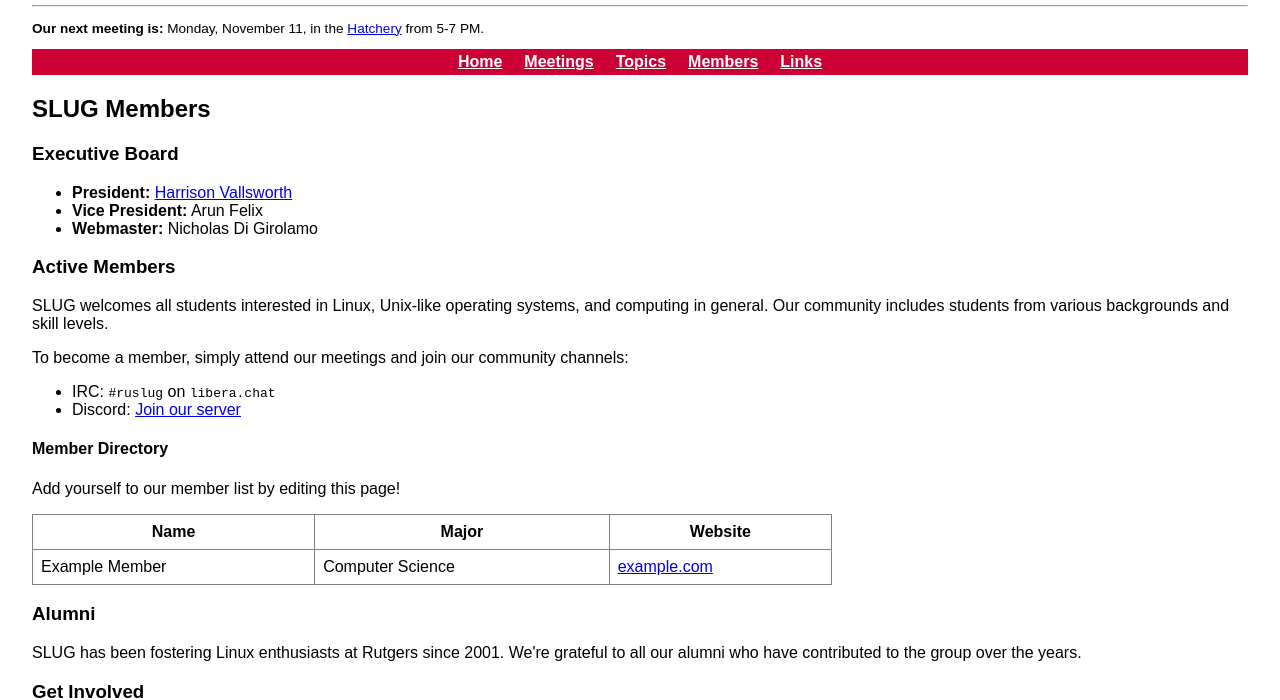
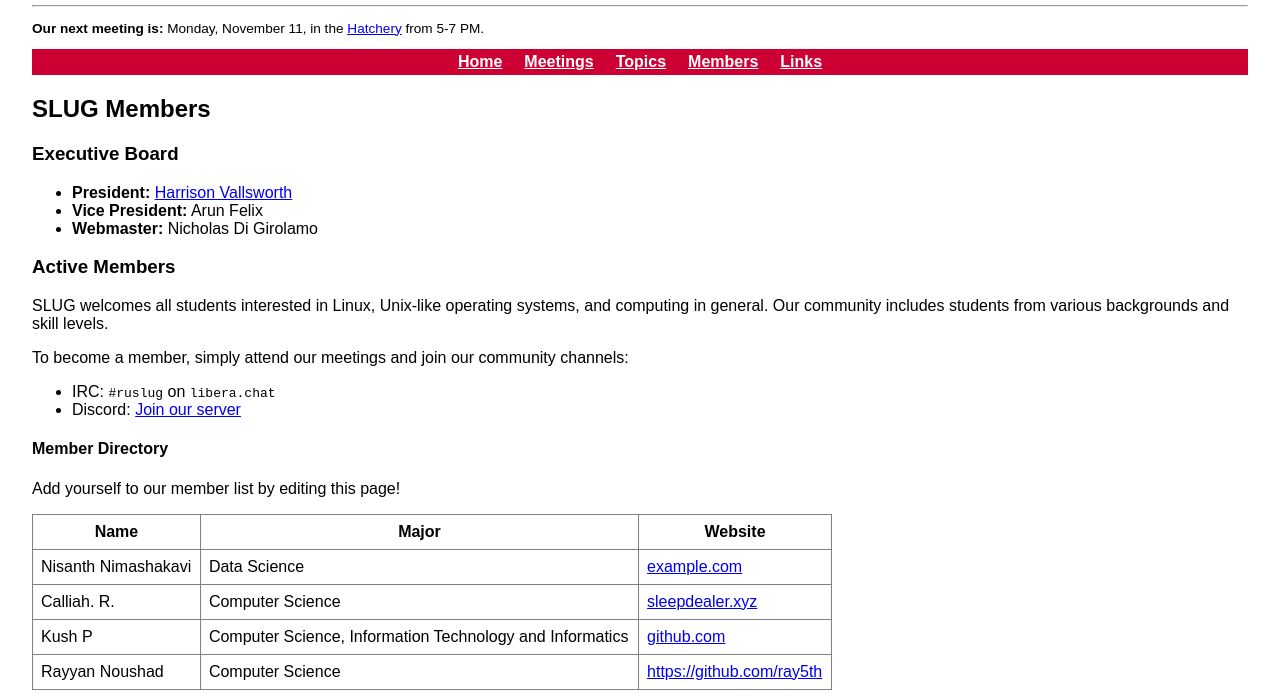
Before and after one commit to ruslug/ruslug.github.io, a plain HTML site: page docs/members/index.html in a window 1280 px wide. Shown: the part 107-807 px from the top of the page. Drawn offline with Linux system fonts and the light colour scheme.

Commit message:
Wed Apr  8 01:05:35 UTC 2026

```diff
--- a/docs/members/index.html
+++ b/docs/members/index.html
@@ -94,9 +94,24 @@ Student Linux User Group
       </thead>
       <tbody>
         <tr>
-          <td>Example Member</td>
+          <td>Nisanth Nimashakavi</td>
+          <td>Data Science</td>
+          <td><a href="https://nisanthnimashakavi.vercel.app/">example.com</a></td>
+        </tr>
+        <tr>
+          <td>Calliah. R.</td>
           <td>Computer Science</td>
-          <td><a href="https://example.com">example.com</a></td>
+          <td><a href="https://sleepdealer.xyz">sleepdealer.xyz</a></td>
+        </tr>
+        <tr>
+          <td>Kush P</td>
+          <td>Computer Science, Information Technology and Informatics</td>
+          <td><a href="https://github.com/kjp222">github.com</a></td>
+        </tr>
+        <tr>
+          <td> Rayyan Noushad</td>
+          <td> Computer Science</td>
+          <td><a href="https://github.com/ray5th">https://github.com/ray5th</a></td>
         </tr>
         <!-- Add your info here! -->
       </tbody>
```
